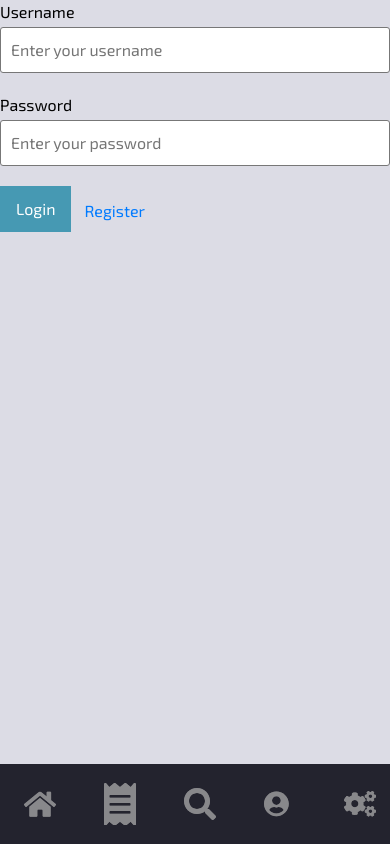
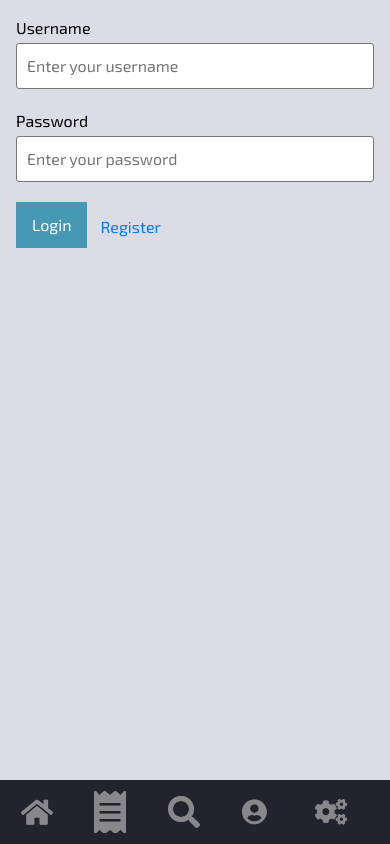
Before and after one commit to Mantas-Meow/Priceredacted, a React (Create React App) app in the folder PriceredactedWeb/ClientApp/: page /login in a window 390 px wide. Built offline with nearby package versions, Linux system fonts and the light colour scheme; the HTML template or start-up script is replaced by a standard one.

Commit message:
more responsive

```diff
--- a/PriceredactedWeb/ClientApp/src/components/Login.js
+++ b/PriceredactedWeb/ClientApp/src/components/Login.js
@@ -30,6 +30,7 @@ const Login = () => (
         handleSubmit
       } = props;
       return (
+      <main>
         <form onSubmit={handleSubmit}>
           <label htmlFor="username">Username</label>
           <input
@@ -62,6 +63,7 @@ const Login = () => (
           </button>
           <Link to="/register" className="btn btn-link">Register</Link>
         </form>
+        </main>
       );
     }}
   </Formik>
--- a/PriceredactedWeb/ClientApp/src/components/Registration.js
+++ b/PriceredactedWeb/ClientApp/src/components/Registration.js
@@ -39,6 +39,7 @@ const Registration = () => (
         handleSubmit
       } = props;
       return (
+        <main>
         <form onSubmit={handleSubmit}>
           <label htmlFor="username">Username</label>
           <input
@@ -97,6 +98,7 @@ const Registration = () => (
           </button>
           <Link to="/login" className="btn btn-link">Login</Link>
         </form>
+        </main>
       );
     }}
   </Formik>
--- a/PriceredactedWeb/ClientApp/src/custom.css
+++ b/PriceredactedWeb/ClientApp/src/custom.css
@@ -142,10 +142,18 @@ main {
 
 /* Small screens */
 @media only screen and (max-width: 600px) {
+    .nav-link svg {
+        width: 2rem;
+        min-width: 1.7rem;
+        margin: 0 1.3rem;
+    }
+    .nav-link {
+        height: 4rem;
+    }
     .navbar {
         bottom: 0;
-        width: 100vw;
-        height: 5rem;
+        width: 130vw;
+        height: 4rem;
     }
 
     .logo {
@@ -158,10 +166,12 @@ main {
 
     .nav-link {
         justify-content: center;
+
     }
 
     main {
         margin: 0;
+        margin-bottom: 5rem;
     }
 }
 
```
